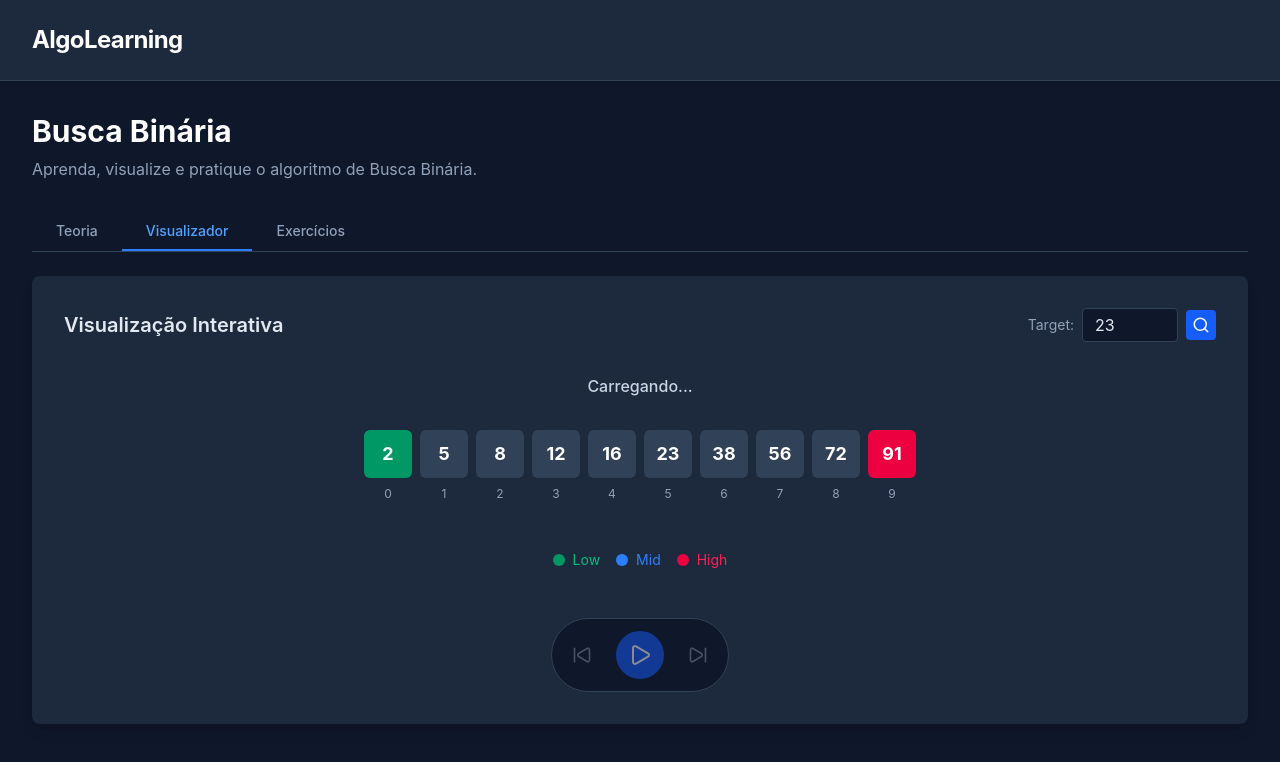
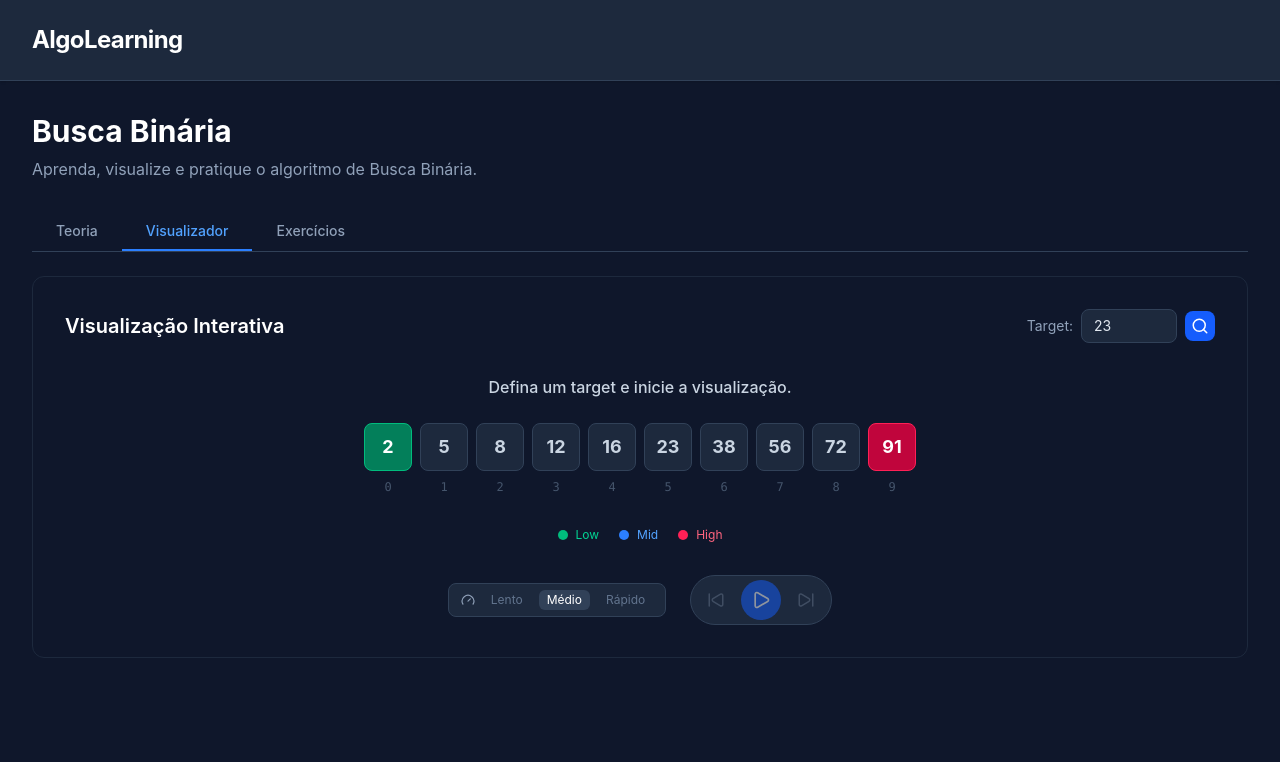
Before and after one commit to danieLx77/algo-learning, a React (Vite) app in the folder frontend/: page / in a window 1280 px wide. Both pictures are taken after a click on the button "Visualizador". Shown: the top 762 px of the page. Built offline with nearby package versions, Linux system fonts and the light colour scheme.

Commit message:
feat(frontend): controle de velocidade no visualizador e layout do editor

```diff
--- a/frontend/src/components/binary-search/modules/VisualizerModule.tsx
+++ b/frontend/src/components/binary-search/modules/VisualizerModule.tsx
@@ -1,9 +1,15 @@
 import { useState, useEffect } from 'react';
 import type { FC } from 'react';
 import axios from 'axios';
-import { Play, Pause, SkipBack, SkipForward, Search } from 'lucide-react';
+import { Play, Pause, SkipBack, SkipForward, Search, Gauge } from 'lucide-react';
 
 const STATIC_ARRAY = [2, 5, 8, 12, 16, 23, 38, 56, 72, 91];
+
+const SPEED_OPTIONS = [
+  { label: 'Lento', value: 2500 },
+  { label: 'Médio', value: 1500 },
+  { label: 'Rápido', value: 750 },
+];
 
 interface BinarySearchStep {
   low: number;
@@ -21,6 +27,9 @@ export const VisualizerModule: FC = () => {
   const [isPlaying, setIsPlaying] = useState(false);
   const [loading, setLoading] = useState(false);
   const [error, setError] = useState<string | null>(null);
+  const [speedIndex, setSpeedIndex] = useState<number>(1);
+
+  const speed = SPEED_OPTIONS[speedIndex].value;
 
   const fetchTrace = async () => {
     setLoading(true);
@@ -52,10 +61,10 @@ export const VisualizerModule: FC = () => {
           }
           return prev + 1;
         });
-      }, 1500);
+      }, speed);
     }
     return () => clearInterval(interval);
-  }, [isPlaying, steps.length]);
+  }, [isPlaying, steps.length, speed]);
 
   const activeStep = steps[currentStep] || {
     low: 0,
@@ -63,27 +72,27 @@ export const VisualizerModule: FC = () => {
     mid: -1,
     midValue: -1,
     found: false,
-    description: 'Carregando...'
+    description: 'Defina um target e inicie a visualização.'
   };
 
   const { low, mid, high, description } = activeStep;
 
   return (
-    <div className="bg-slate-800 p-8 rounded-lg shadow-lg flex flex-col items-center">
+    <div className="bg-slate-900 border border-slate-800 p-8 rounded-xl flex flex-col items-center">
       <div className="w-full flex justify-between items-center mb-8">
-        <h2 className="text-xl font-semibold text-slate-200">Visualização Interativa</h2>
+        <h2 className="text-xl font-semibold text-white">Visualização Interativa</h2>
         <div className="flex gap-2 items-center">
           <label className="text-sm text-slate-400">Target:</label>
           <input
             type="number"
             value={target}
             onChange={(e) => setTarget(Number(e.target.value))}
-            className="bg-slate-900 border border-slate-700 rounded px-3 py-1 w-24 text-slate-200 focus:outline-none focus:border-blue-500 transition-colors"
+            className="bg-slate-800 border border-slate-700 rounded-lg px-3 py-1.5 w-24 text-slate-200 text-sm focus:outline-none focus:border-blue-500 transition-colors"
           />
           <button
             onClick={() => { void fetchTrace(); }}
             disabled={loading}
-            className="p-1.5 bg-blue-600 hover:bg-blue-500 rounded text-white disabled:opacity-50 transition-colors"
+            className="p-1.5 bg-blue-600 hover:bg-blue-500 rounded-lg text-white disabled:opacity-50 transition-colors"
           >
             <Search size={18} />
           </button>
@@ -91,72 +100,106 @@ export const VisualizerModule: FC = () => {
       </div>
 
       {error && (
-        <div className="w-full bg-rose-500/10 border border-rose-500/20 text-rose-400 p-3 rounded mb-6 text-sm">
+        <div className="w-full bg-rose-500/10 border border-rose-500/20 text-rose-400 p-3 rounded-lg mb-6 text-sm">
           {error}
         </div>
       )}
 
-      <div className="text-slate-300 font-medium mb-8 min-h-[24px]">
+      <div className="text-slate-300 font-medium mb-6 min-h-[24px] text-center">
         {loading ? "Calculando rota..." : description}
       </div>
 
-      <div className="flex flex-wrap gap-2 justify-center mb-12">
+      {steps.length > 0 && (
+        <div className="text-xs text-slate-500 mb-6 font-mono">
+          Passo {currentStep + 1} / {steps.length}
+        </div>
+      )}
+
+      <div className="flex flex-wrap gap-2 justify-center mb-8">
         {STATIC_ARRAY.map((val, idx) => {
-          let bgColor = 'bg-slate-700';
-          let textColor = 'text-white';
+          let bgColor = 'bg-slate-800 border border-slate-700';
+          let textColor = 'text-slate-300';
 
           if (idx === mid) {
-            bgColor = 'bg-blue-500';
+            bgColor = 'bg-blue-600 border border-blue-500';
+            textColor = 'text-white';
           } else if (idx === low) {
-            bgColor = 'bg-emerald-600';
+            bgColor = 'bg-emerald-600/80 border border-emerald-500';
+            textColor = 'text-white';
           } else if (idx === high) {
-            bgColor = 'bg-rose-600';
+            bgColor = 'bg-rose-600/80 border border-rose-500';
+            textColor = 'text-white';
           } else if (idx < low || idx > high) {
-            bgColor = 'bg-slate-800 border border-slate-700';
-            textColor = 'text-slate-500';
+            bgColor = 'bg-slate-900 border border-slate-800';
+            textColor = 'text-slate-600';
           }
 
           return (
             <div key={idx} className="flex flex-col items-center">
               <div
-                className={`w-12 h-12 flex items-center justify-center rounded-md text-lg font-bold transition-all duration-300 ${bgColor} ${textColor}`}
+                className={`w-12 h-12 flex items-center justify-center rounded-lg text-lg font-bold transition-all duration-300 ${bgColor} ${textColor}`}
               >
                 {val}
               </div>
-              <span className="text-xs text-slate-400 mt-2">{idx}</span>
+              <span className="text-xs text-slate-600 mt-2 font-mono">{idx}</span>
             </div>
           );
         })}
       </div>
 
-      <div className="flex gap-4">
-        <div className="flex items-center gap-2 text-emerald-500 text-sm"><span className="w-3 h-3 bg-emerald-600 rounded-full"></span> Low</div>
-        <div className="flex items-center gap-2 text-blue-500 text-sm"><span className="w-3 h-3 bg-blue-500 rounded-full"></span> Mid</div>
-        <div className="flex items-center gap-2 text-rose-500 text-sm"><span className="w-3 h-3 bg-rose-600 rounded-full"></span> High</div>
+      <div className="flex gap-5 mb-8">
+        <div className="flex items-center gap-2 text-emerald-400 text-xs">
+          <span className="w-2.5 h-2.5 bg-emerald-500 rounded-full"></span> Low
+        </div>
+        <div className="flex items-center gap-2 text-blue-400 text-xs">
+          <span className="w-2.5 h-2.5 bg-blue-500 rounded-full"></span> Mid
+        </div>
+        <div className="flex items-center gap-2 text-rose-400 text-xs">
+          <span className="w-2.5 h-2.5 bg-rose-500 rounded-full"></span> High
+        </div>
       </div>
 
-      <div className="mt-12 flex items-center gap-4 bg-slate-900 p-3 rounded-full border border-slate-700">
+      <div className="flex items-center gap-6">
+        <div className="flex items-center gap-2 bg-slate-800 border border-slate-700 rounded-lg px-3 py-1.5">
+          <Gauge size={14} className="text-slate-400" />
+          {SPEED_OPTIONS.map((opt, idx) => (
+            <button
+              key={opt.value}
+              onClick={() => setSpeedIndex(idx)}
+              className={`px-2 py-0.5 text-xs rounded-md transition-colors ${
+                speedIndex === idx
+                  ? 'bg-slate-700 text-white'
+                  : 'text-slate-500 hover:text-slate-300'
+              }`}
+            >
+              {opt.label}
+            </button>
+          ))}
+        </div>
+
+        <div className="flex items-center gap-2 bg-slate-800 border border-slate-700 rounded-full px-2 py-1">
           <button
             onClick={() => { setIsPlaying(false); setCurrentStep(Math.max(0, currentStep - 1)); }}
             disabled={currentStep === 0 || steps.length === 0}
-          className="p-2 hover:bg-slate-700 rounded-full transition-colors text-slate-300 disabled:opacity-30"
+            className="p-2 hover:bg-slate-700 rounded-full transition-colors text-slate-400 disabled:opacity-30"
           >
-          <SkipBack size={20} />
+            <SkipBack size={18} />
           </button>
           <button
             onClick={() => setIsPlaying(!isPlaying)}
             disabled={currentStep >= steps.length - 1 || steps.length === 0}
-          className="p-3 bg-blue-600 hover:bg-blue-500 rounded-full transition-colors text-white disabled:opacity-50"
+            className="p-2.5 bg-blue-600 hover:bg-blue-500 rounded-full transition-colors text-white disabled:opacity-50"
           >
-          {isPlaying ? <Pause size={24} /> : <Play size={24} />}
+            {isPlaying ? <Pause size={20} /> : <Play size={20} />}
           </button>
           <button
             onClick={() => { setIsPlaying(false); setCurrentStep(Math.min(steps.length - 1, currentStep + 1)); }}
             disabled={currentStep >= steps.length - 1 || steps.length === 0}
-          className="p-2 hover:bg-slate-700 rounded-full transition-colors text-slate-300 disabled:opacity-30"
+            className="p-2 hover:bg-slate-700 rounded-full transition-colors text-slate-400 disabled:opacity-30"
           >
-          <SkipForward size={20} />
+            <SkipForward size={18} />
           </button>
+        </div>
       </div>
     </div>
   );
```
Also changed, not shown: frontend/src/components/binary-search/modules/ExerciseModule.tsx (+30 -23 lines). Lines whose indentation alone changed are shown as unchanged.
